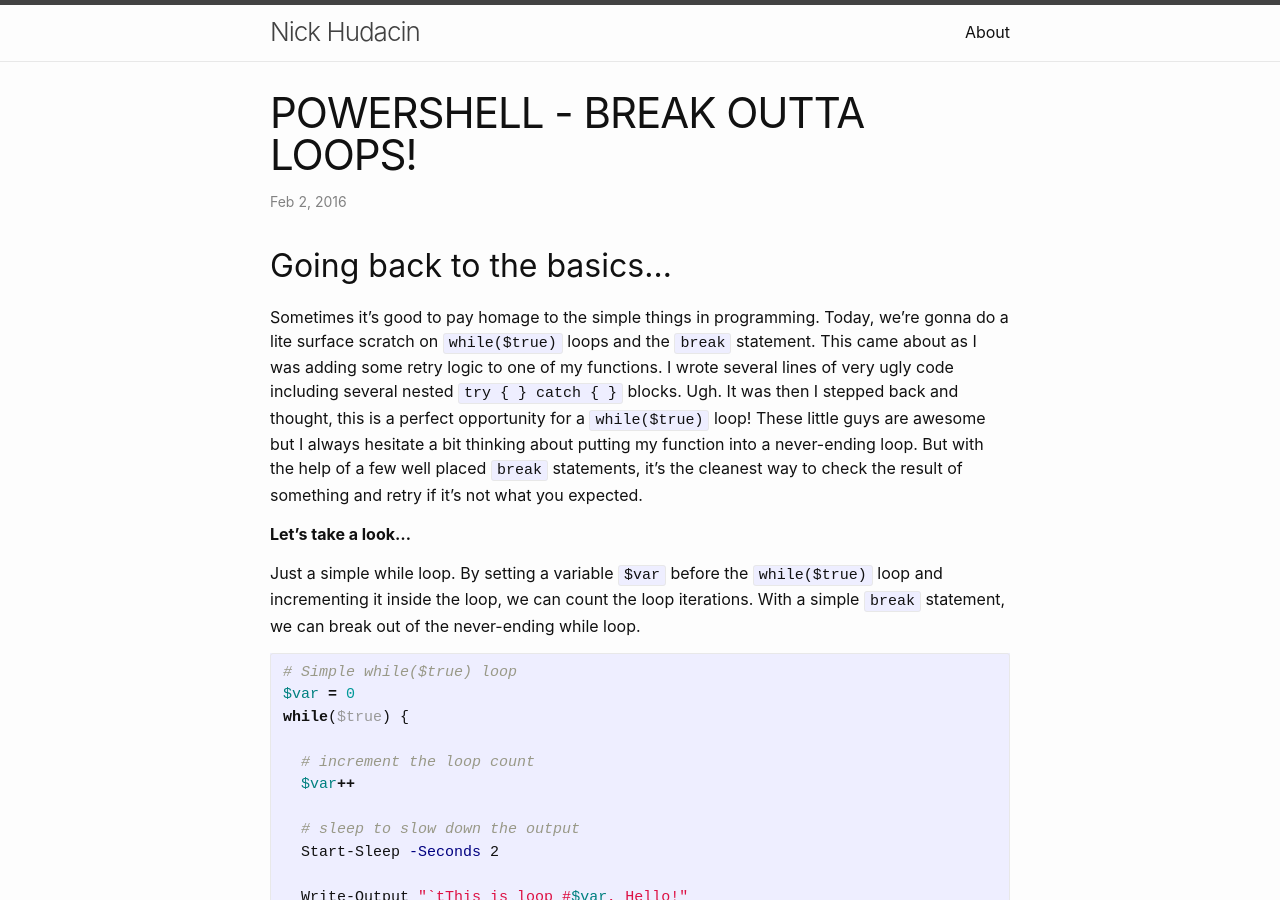
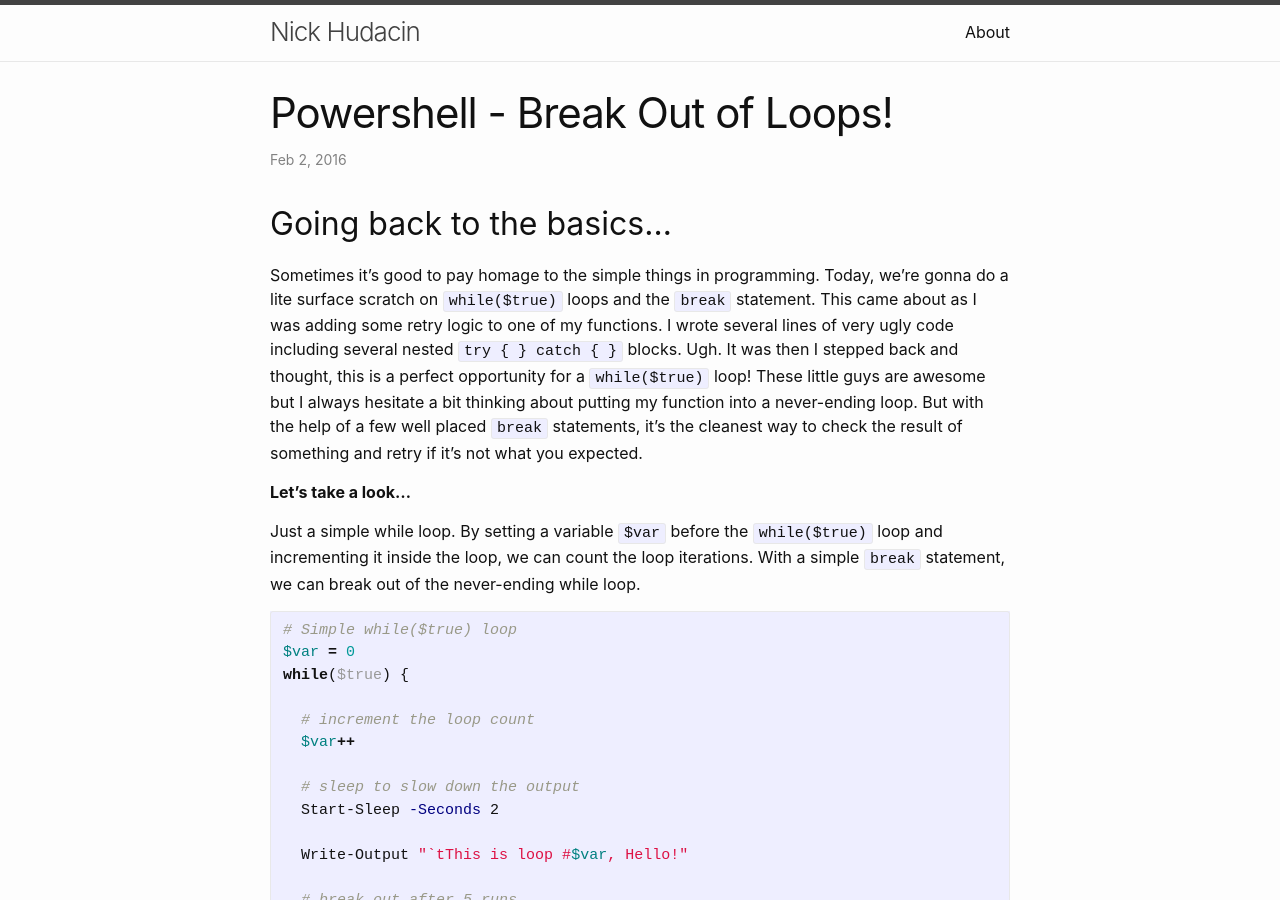
Before and after one commit to nhudacin/nhudacin.github.io, a Jekyll site: the page built from _posts/2016-02-24-powershell-break-outta-loops.markdown, in a window 1280 px wide and 900 px high. Built offline with Jekyll 4.4.1, drawn with Linux system fonts in a browser that asks for light colours.

Commit message:
adding next post

```diff
--- a/_posts/2016-02-24-powershell-break-outta-loops.markdown
+++ b/_posts/2016-02-24-powershell-break-outta-loops.markdown
@@ -1,6 +1,6 @@
 ---
 layout: post
-title:  "POWERSHELL - BREAK OUTTA LOOPS!"
+title:  "Powershell - Break Out of Loops!"
 date:   2016-02-02 00:00:00 -0600
 categories: powershell
 ---
```
